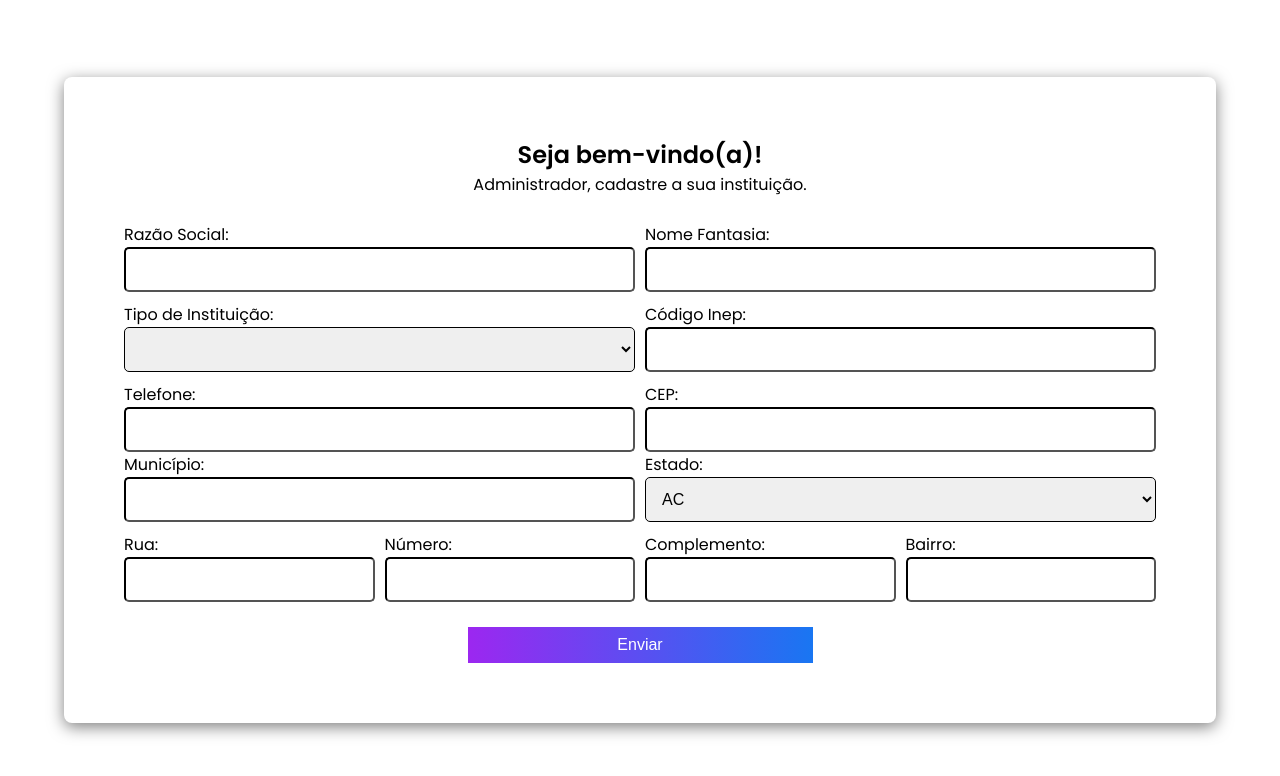
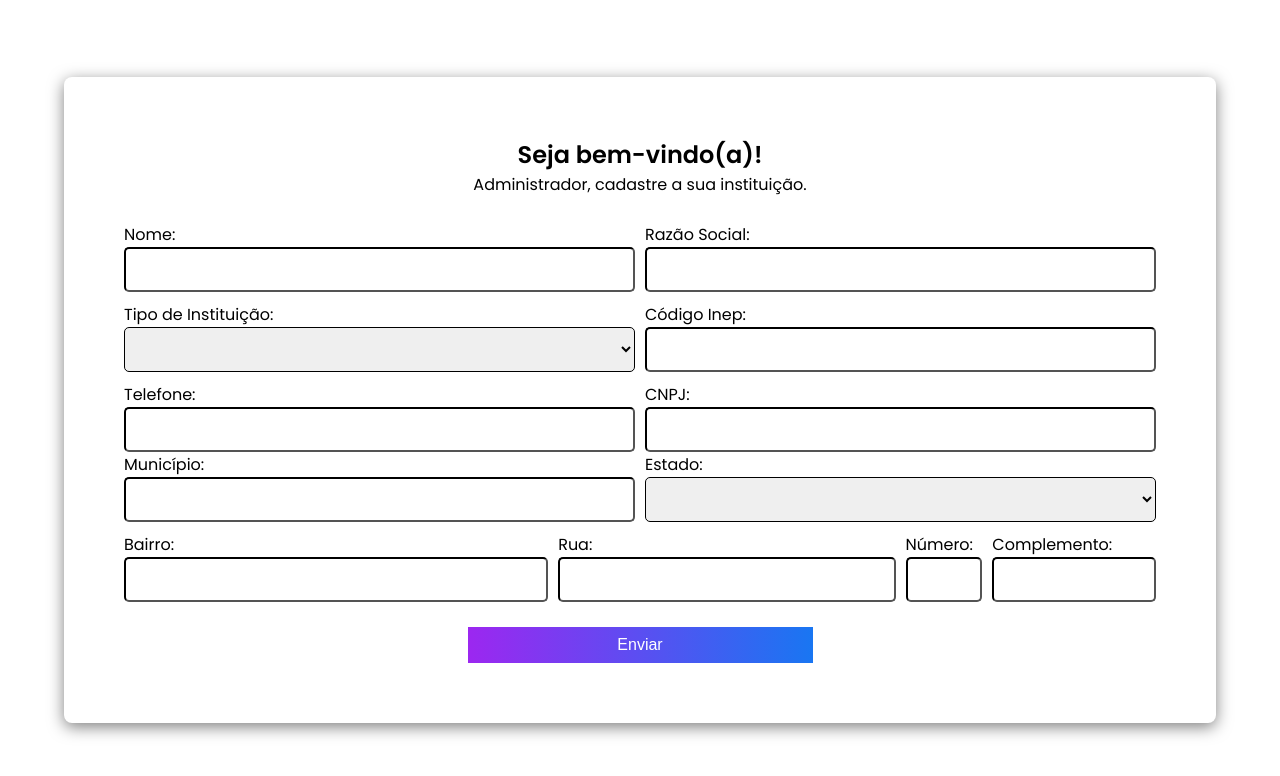
Before and after one commit to gui07777/galaxia-do-saber, a PHP site: page /register-step-2.html in a window 1280 px wide. Shown: the top 776 px of the page. Run offline with PHP 8.4, Linux system fonts and the light colour scheme.

Commit message:
cnpj e conveniada

```diff
--- a/View/auth/register/register-step-2/register-step-2.css
+++ b/View/auth/register/register-step-2/register-step-2.css
@@ -85,23 +85,27 @@ select {
   grid-row: 3;
 }
 
+/*rua*/
 .fields .right-side div:nth-child(1) {
-  grid-column: 1 / span 3;
+  grid-column: 6 / span 4;
   grid-row: 2;
 }
 
+/*numero*/
 .fields .right-side div:nth-child(2) {
-  grid-column: 4 / span 3;
+  grid-column: 10 / span 1;
   grid-row: 2;
 }
 
+/*complemento*/
 .fields .right-side div:nth-child(3) {
-  grid-column: 7 / span 3;
+  grid-column: 11 / span 2;
   grid-row: 2;
 }
 
+/*bairro*/
 .fields .right-side div:nth-child(4) {
-  grid-column: 10 / span 3;
+  grid-column: 1 / span 5;
   grid-row: 2;
 }
 
--- a/View/auth/register/register-step-2/register-step-2.html
+++ b/View/auth/register/register-step-2/register-step-2.html
@@ -5,7 +5,7 @@
   <meta charset="UTF-8" />
   <meta name="viewport" content="width=device-width, initial-scale=1.0" />
   <title>Prossiga com o cadastro</title>
-  <link rel="stylesheet" href="register-step-2.css?v=7" />
+  <link rel="stylesheet" href="register-step-2.css?v=8" />
   <link href="https://fonts.googleapis.com/css2?family=Poppins:wght@400;600&display=swap" rel="stylesheet">
 </head>
 
@@ -18,12 +18,12 @@
     <div class="fields">
       <section class="left-side">
         <div>
+          <label for="fantasy-name">Nome:</label> <br>
+          <input type="text" name="fantasy-name" required />
+        </div>
+        <div>
           <label for="social-reason">Razão Social:</label> <br>
           <input type="text" name="social-reason" required />
-        </div>
-        <div>
-          <label for="fantasy-name">Nome Fantasia:</label> <br>
-          <input type="text" name="fantasy-name" required />
         </div>
         <div>
           <label for="institution-type">Tipo de Instituição:</label> <br>
@@ -31,6 +31,7 @@
             <option value=""></option>
             <option value="option-one">Pública</option>
             <option value="option-two">Privada</option>
+            <option value="option-three">Conveniada</option>
           </select>
         </div>
         <div>
@@ -42,8 +43,8 @@
           <input type="number" name="phone" required />
         </div>
         <div>
-          <label for="cep">CEP:</label> <br>
-          <input type="number" name="cep" id="cep" required />
+          <label for="cep">CNPJ:</label> <br>
+          <input type="number" name="cnpj" id="cnpj" required />
         </div>
       </section>
       <section class="right-side">
@@ -70,6 +71,7 @@
         <div>
           <label for="state">Estado:</label> <br>
           <select name="state">
+            <option value="option-one"></option>
             <option value="option-one">AC</option>
             <option value="option-two">AL</option>
             <option value="option-one">AP</option>
```
